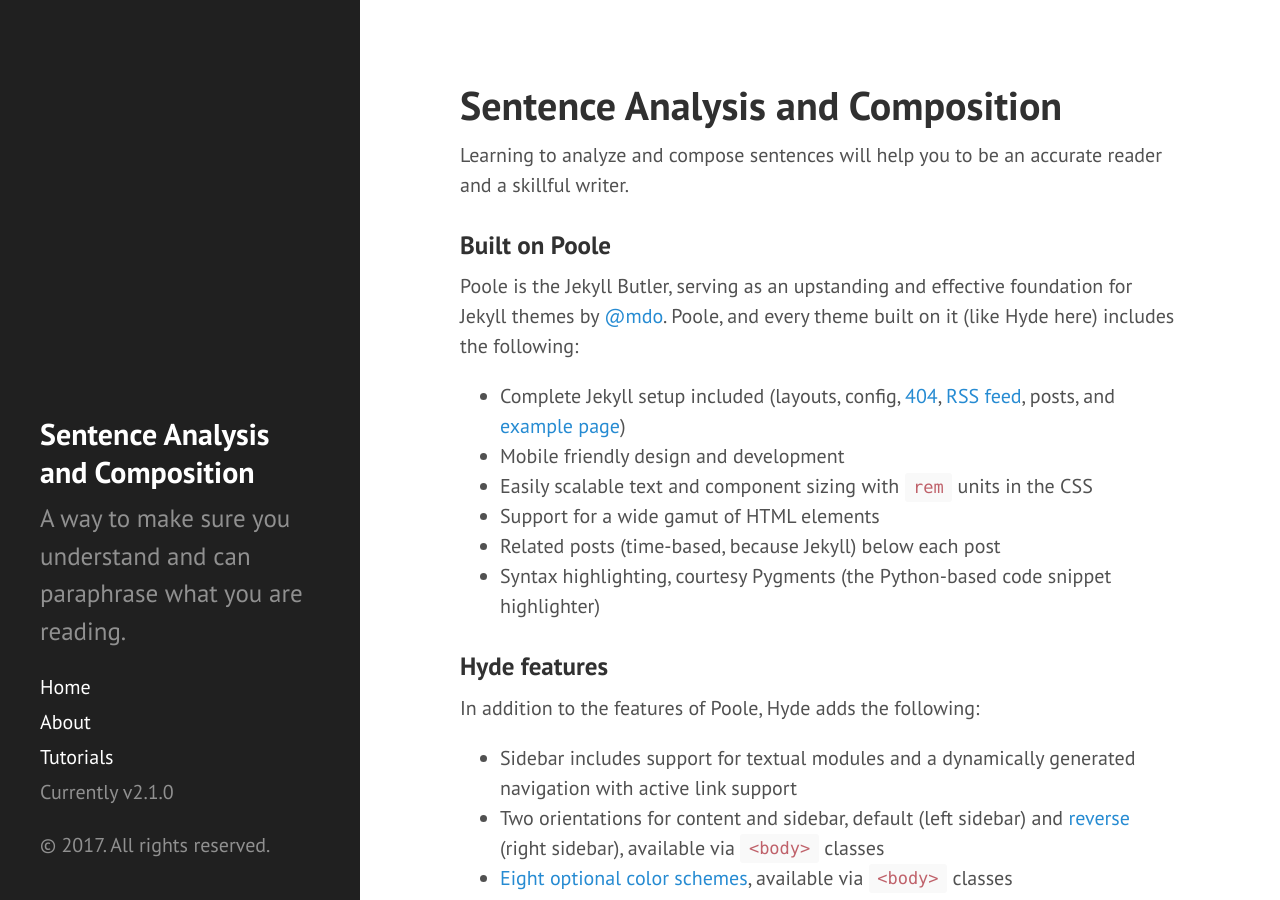
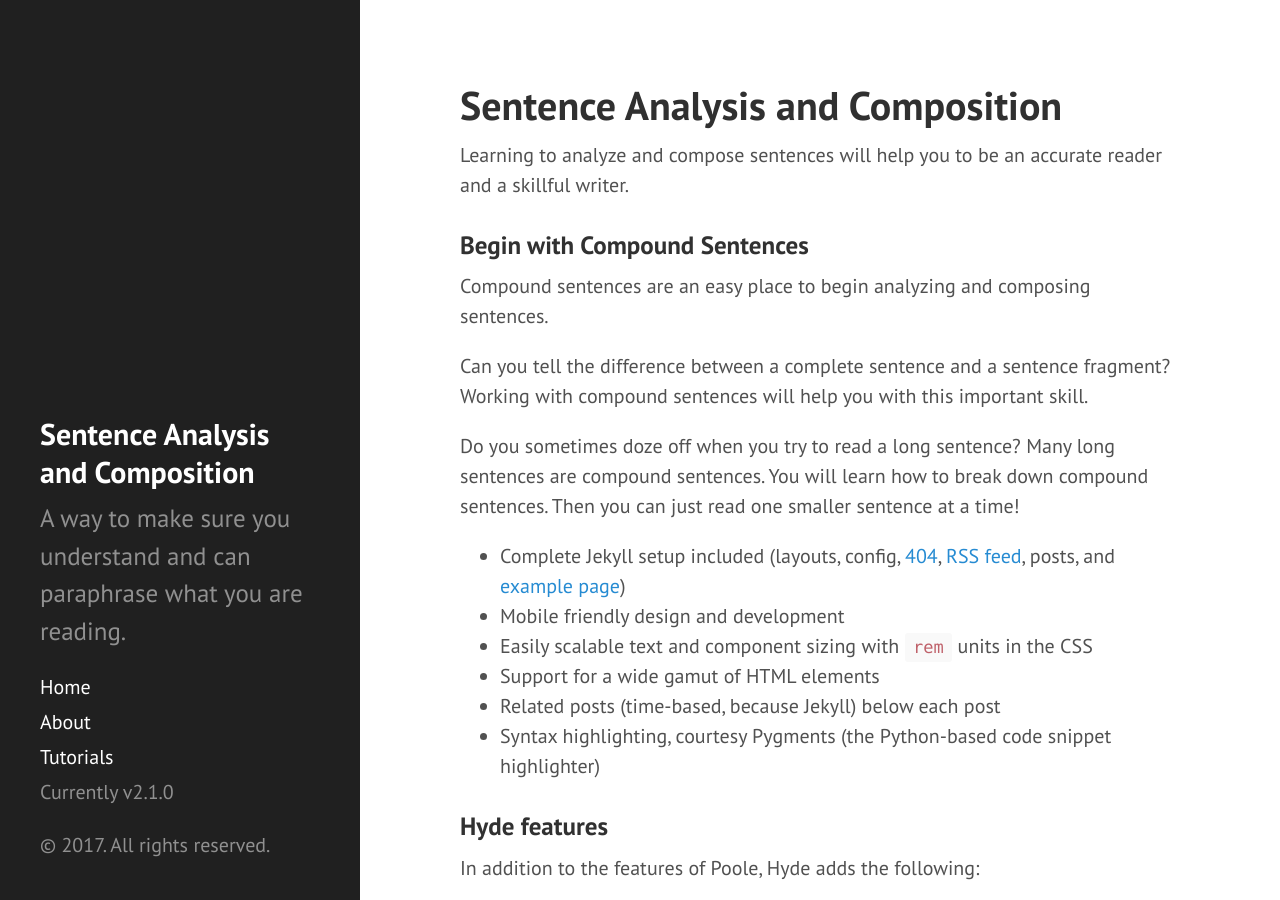
Before and after one commit to srogersact/srogersact.github.io, a Jekyll site: the page index.html, which Jekyll copies as it is, in a window 1280 px wide and 900 px high. Built offline with Jekyll 4.4.1, drawn with Linux system fonts in a browser that asks for light colours.

Commit message:
Adding text.

```diff
--- a/index.html
+++ b/index.html
@@ -90,10 +90,11 @@
   <!-- <span class="post-date">28 Dec 2013</span> -->
   <p>Learning to analyze and compose sentences will help you to be an accurate reader and a skillful writer.</p>
 
-<h3 id="built-on-poole">Built on Poole</h3>
+<h3 id="built-on-poole">Begin with Compound Sentences</h3>
 
-<p>Poole is the Jekyll Butler, serving as an upstanding and effective foundation for Jekyll themes by <a href="https://twitter.com/mdo">@mdo</a>. Poole, and every theme built on it (like Hyde here) includes the following:</p>
-
+<p>Compound sentences are an easy place to begin analyzing and composing sentences. </p>
+<p>Can you tell the difference between a complete sentence and a sentence fragment? Working with compound sentences will help you with this important skill. </p>
+<p>Do you sometimes doze off when you try to read a long sentence? Many long sentences are compound sentences. You will learn how to break down compound sentences. Then you can just read one smaller sentence at a time! </p>
 <ul>
   <li>Complete Jekyll setup included (layouts, config, <a href="/404">404</a>, <a href="/atom.xml">RSS feed</a>, posts, and <a href="/about">example page</a>)</li>
   <li>Mobile friendly design and development</li>
```
